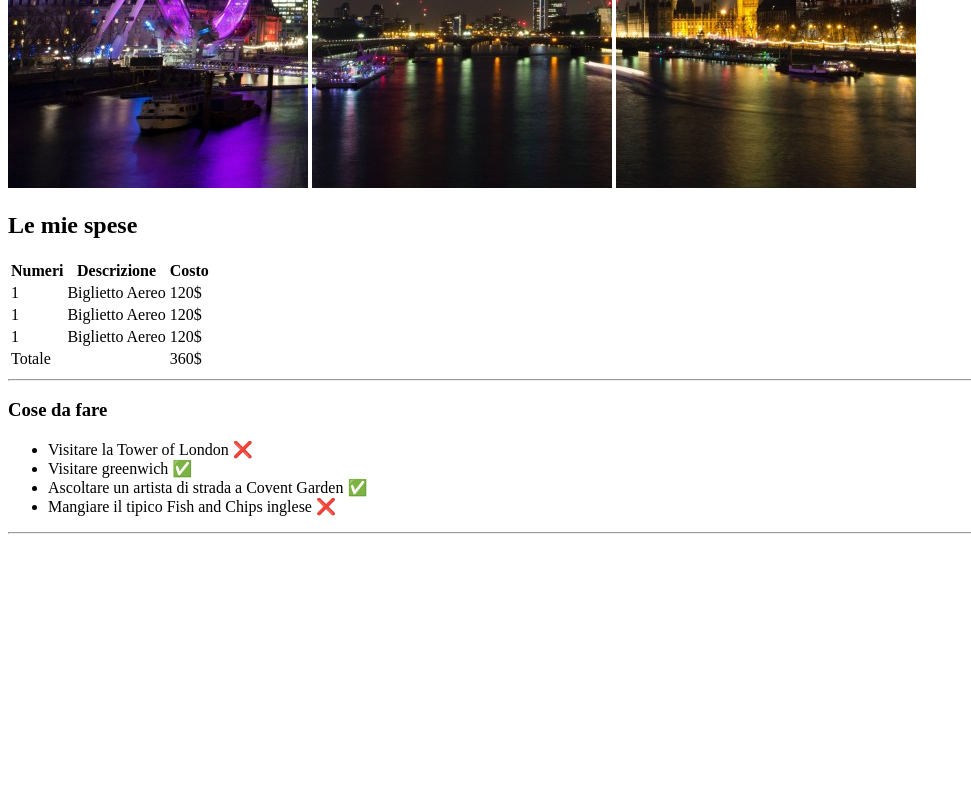
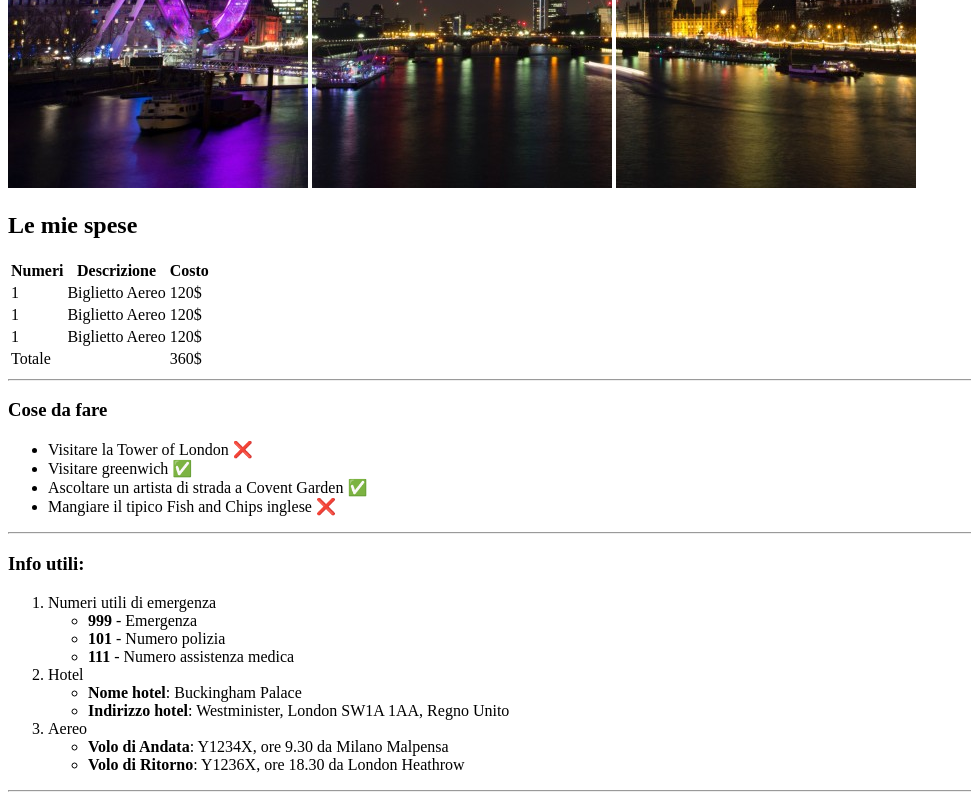
Before and after one commit to salvoparisi/html-london-trip, a plain HTML site: page index.html in a window 1280 px wide. Shown: the part 492-1292 px from the top of the page, without its empty margins (0-971 px from the left). Before the commit the page ends 1034 px from the top, so only its background shows below. Drawn offline with Linux system fonts and the light colour scheme.

Commit message:
add "info utili" add main complete

```diff
--- a/index.html
+++ b/index.html
@@ -82,6 +82,7 @@
     <hr>
 
         <h3>Cose da fare</h3>
+
         <div>
             <ul>
 
@@ -94,7 +95,76 @@
         </div>
     <hr>
 
+        <h3>Info utili:</h3>
+
+            <ol>
+                <li>
+                    Numeri utili di emergenza
+                    <ul>
+                        <div>
+
+                            <li>
+
+                                <strong>999</strong> - Emergenza
+
+                            </li>
+                            <li>
+
+                                <strong>101</strong> - Numero polizia
+
+                            </li>
+                            <li>
+                                <strong>111</strong> - Numero assistenza medica
+                            </li>
+
+                        </div>
+                    </ul>
+                </li>
+                <li>
+                    Hotel
+                    <ul>
+                        <div>
+
+                            <li>
+
+                                <strong>Nome hotel</strong>: Buckingham Palace
+
+                            </li>
+                            <li>
+
+                                <strong>Indirizzo hotel</strong>: Westminister, London SW1A 1AA, Regno Unito
+
+                            </li>
+
+                        </div>
+                    </ul>
+                </li>
+                <li>
+                    Aereo
+                    <ul>
+                        <div>
+
+                            <li>
+
+                                <strong>Volo di Andata</strong>: Y1234X, ore 9.30 da Milano Malpensa
+
+                            </li>
+                            <li>
+
+                                <strong>Volo di Ritorno</strong>: Y1236X, ore 18.30 da London Heathrow
+
+                            </li>
+
+                        </div>
+                    </ul>
+
+                </li>
+            </ol>
+
+    <hr>
+
     </main>
+
     <footer>
 
     </footer>
```
